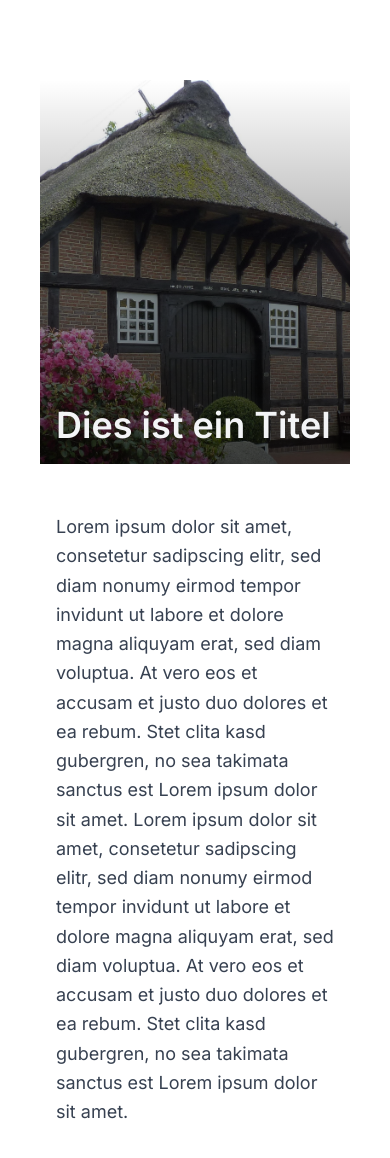
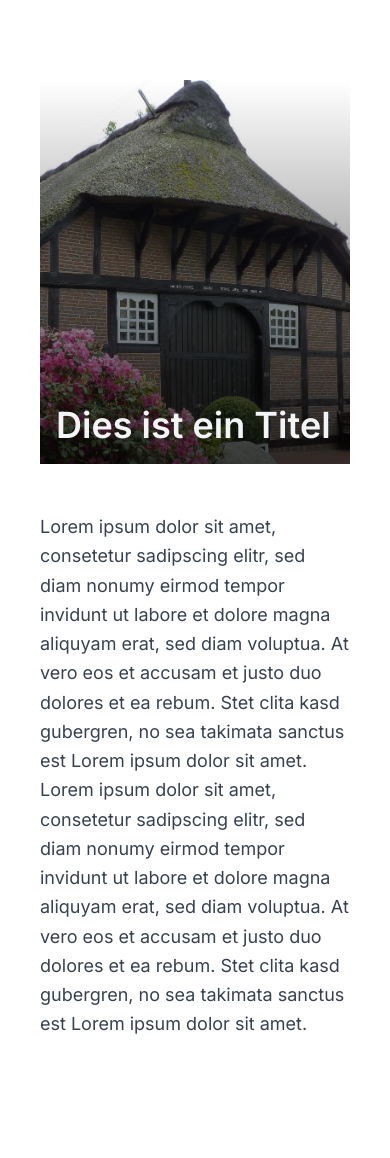
Before and after one commit to Pudl0/westerloy, a Next.js app: page /newsdetail in a window 390 px wide. Shown: the top 1158 px of the page. After the commit the page ends 1079 px from the top, so only its background shows below. Built offline with nearby package versions, Linux system fonts and the light colour scheme.

Commit message:
Removing padding from text to improve responsive design

```diff
--- a/src/components/news-detail-component.tsx
+++ b/src/components/news-detail-component.tsx
@@ -16,7 +16,7 @@ export default function NewsDetailComponent() {
           <h2 className="text-4xl font-semibold text-gray-100 leading-tight">Dies ist ein Titel</h2>
         </div>
       </div>
-      <div className="px-4 lg:px-0 mt-12 text-gray-700 max-w-screen-md mx-auto text-lg leading-relaxed">
+      <div className="mt-12 text-gray-700 max-w-screen-md mx-auto text-lg leading-relaxed">
         Lorem ipsum dolor sit amet, consetetur sadipscing elitr, sed diam nonumy eirmod tempor invidunt ut labore et
         dolore magna aliquyam erat, sed diam voluptua. At vero eos et accusam et justo duo dolores et ea rebum. Stet
         clita kasd gubergren, no sea takimata sanctus est Lorem ipsum dolor sit amet. Lorem ipsum dolor sit amet,
```
